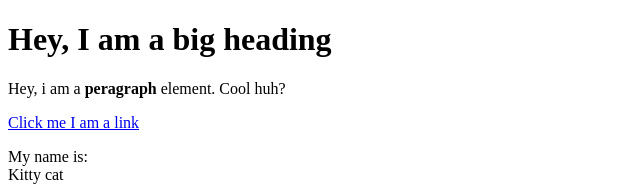
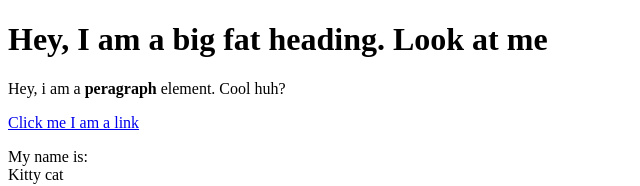
Before and after one commit to mahbub47/cartoon-hero, a plain HTML site: page text.html in a window 1280 px wide. Shown: the top 186 px of the page, without its empty margins (0-640 px from the left). Drawn offline with Linux system fonts and the light colour scheme.

Commit message:
Added fat and more

```diff
--- a/text.html
+++ b/text.html
@@ -4,7 +4,7 @@
     <title>Test page</title>
 </head>
 <body>
-    <h1>Hey, I am a big heading</h1>
+    <h1>Hey, I am a big fat heading. Look at me</h1>
     <p>Hey, i am a <b>peragraph</b> element. Cool huh?</p>
     <a href="https://google.com" target="blank" title="Lets go to Google">Click me I am a link</a>
     <p>My name is:<br>
```
